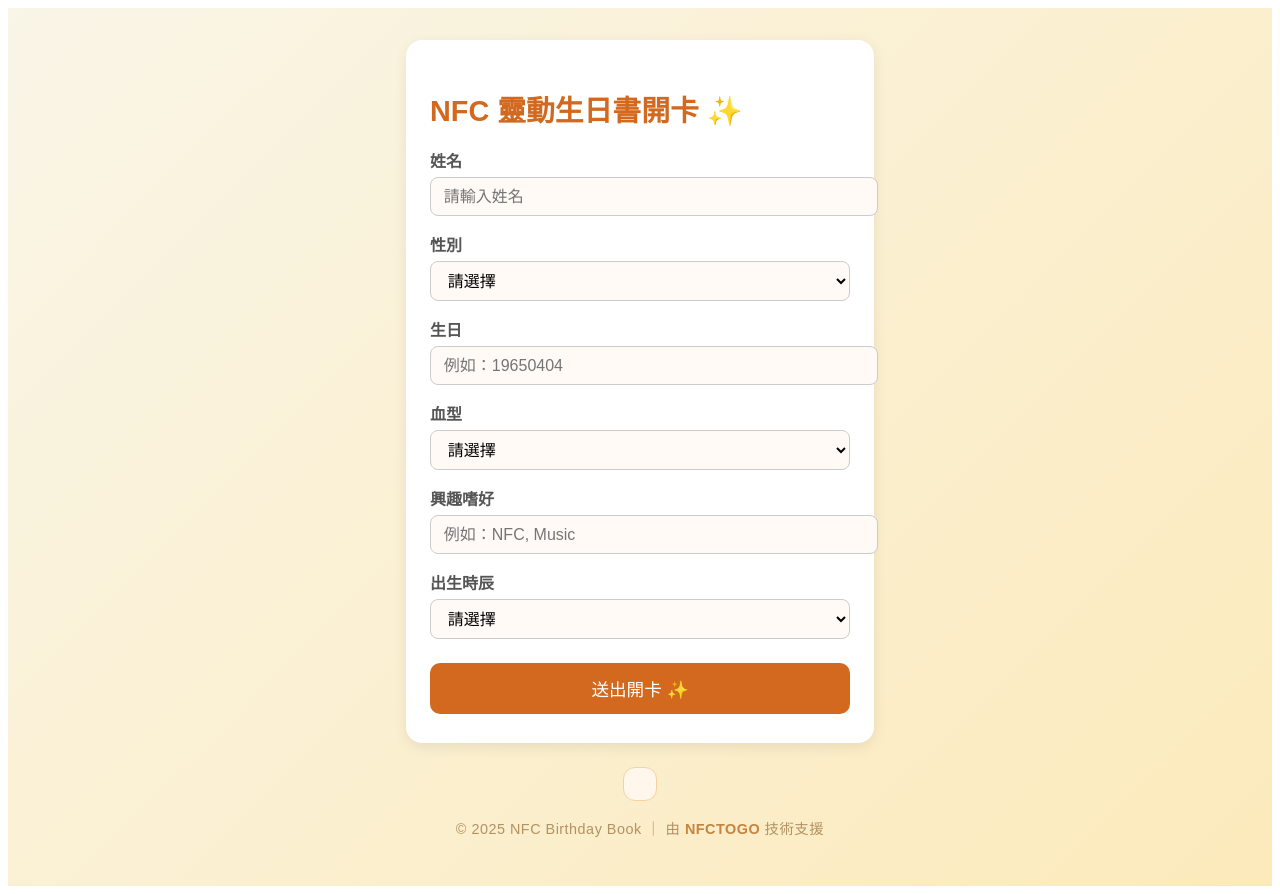
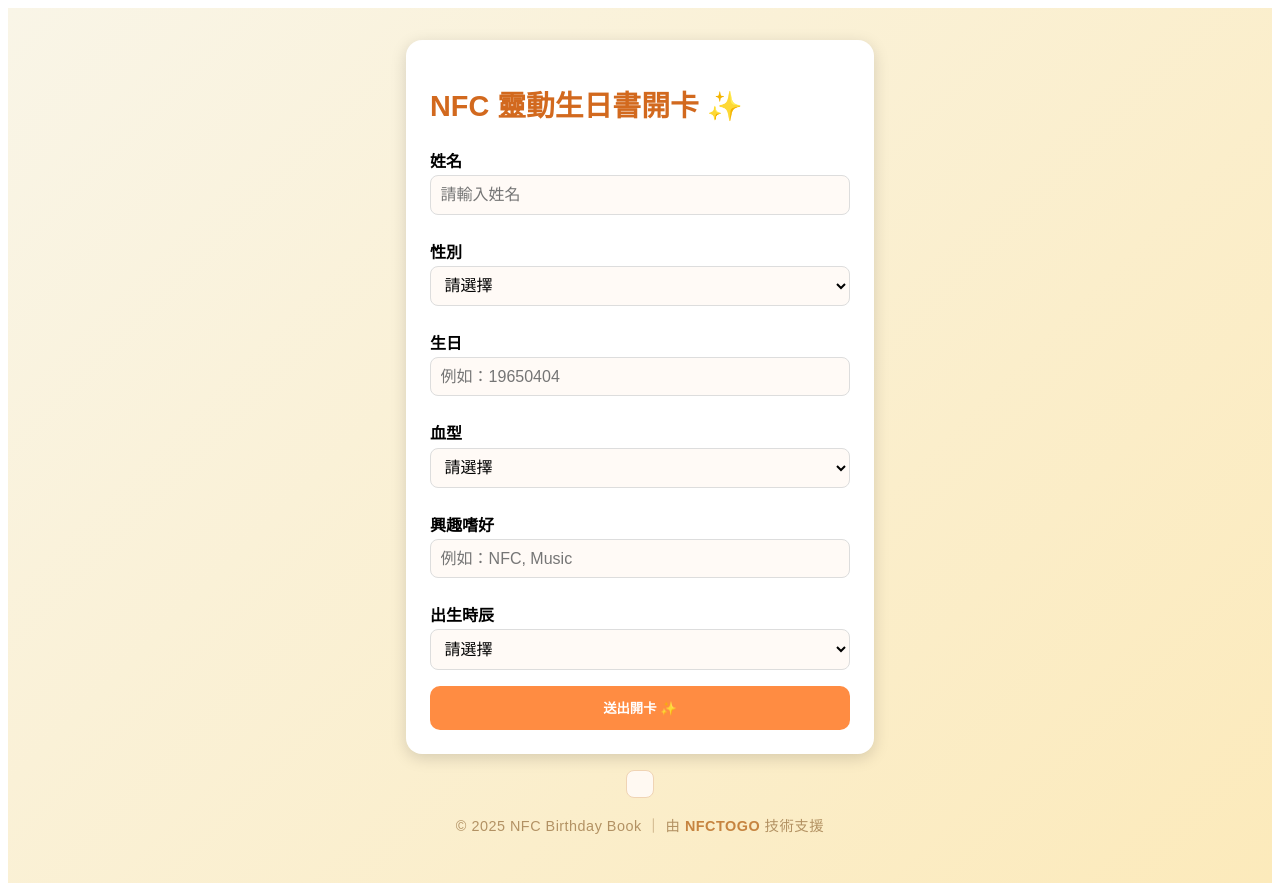
Before and after one commit to srluo/NFC-HBBK, a Next.js app: page /activate in a window 1280 px wide. Built offline with nearby package versions, Linux system fonts and the light colour scheme.

Commit message:
Update activate.module.css

```diff
--- a/pages/activate/activate.module.css
+++ b/pages/activate/activate.module.css
@@ -4,7 +4,7 @@
    ✅ Footer 穩定對齊底部
 */
 
-/* ✅ 全頁容器 */
+/* ✅ 整體頁面配置 */
 .page {
   font-family: "Microsoft JhengHei", "Noto Sans TC", sans-serif;
   background: linear-gradient(135deg, #f9f5e7, #fceabb);
@@ -15,84 +15,74 @@
   align-items: center;
 }
 
-/* 標題 */
+/* 標題樣式 */
 .title {
   font-size: 1.8rem;
-  font-weight: bold;
   color: #d2691e;
-  margin-bottom: 1.2rem;
+  margin-bottom: 1.5rem;
 }
 
-/* 卡片容器 */
+/* 卡片區域 */
 .card {
-  background: #ffffff;
+  background: #fff;
+  padding: 1.5rem;
   border-radius: 16px;
+  box-shadow: 0 4px 16px rgba(0,0,0,0.15);
+  width: 100%;
   max-width: 420px;
-  width: 100%;
-  margin: 0 auto;
-  padding: 1.8rem 1.5rem;
-  box-shadow: 0 4px 14px rgba(0, 0, 0, 0.08);
-  text-align: left;
 }
 
-/* 標籤與欄位 */
 .card label {
   display: block;
-  font-weight: 600;
-  color: #555;
-  margin-top: 1rem;
-  margin-bottom: 0.3rem;
+  font-weight: bold;
+  margin: 0.5rem 0 0.2rem;
 }
 
 .card input,
 .card select {
   width: 100%;
-  padding: 0.6rem 0.8rem;
-  border: 1px solid #ccc;
+  padding: 0.6rem;
+  margin-bottom: 1rem;
+  border: 1px solid #ddd;
   border-radius: 8px;
   font-size: 1rem;
+  box-sizing: border-box;
+  transition: all 0.2s ease;
   background: #fffaf6;
-  transition: all 0.2s ease;
-  outline: none;
 }
 
 .card input:focus,
 .card select:focus {
   border-color: #d2691e;
+  outline: none;
   box-shadow: 0 0 0 2px rgba(210, 105, 30, 0.15);
 }
 
-/* 按鈕 */
 .button {
-  display: block;
   width: 100%;
-  margin-top: 1.5rem;
   padding: 0.8rem;
-  background: #d2691e;
+  background: #ff8c42;
   color: #fff;
+  font-weight: bold;
   border: none;
   border-radius: 10px;
-  font-size: 1.1rem;
   cursor: pointer;
   transition: background 0.25s;
-  -webkit-tap-highlight-color: transparent;
 }
 
 .button:hover {
-  background: #b75713;
+  background: #e67a33;
 }
 
-/* 狀態提示 */
+/* 狀態框 */
 .statusBox {
-  background: #fff7ec;
-  border: 1px solid #f3d3a3;
-  border-radius: 12px;
-  margin: 1.5rem auto 0;
-  max-width: 420px;
-  padding: 1rem;
-  font-size: 1rem;
-  color: #333;
+  margin-top: 1rem;
+  padding: 0.8rem;
+  background: #fff9f2;
+  border: 1px solid #f0d4b4;
+  border-radius: 8px;
   text-align: center;
+  font-size: 0.9rem;
 }
 
 /* ✅ Footer 固定底部安全版 */
```
